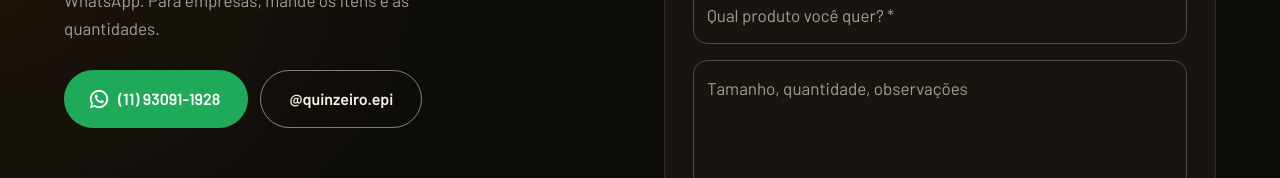
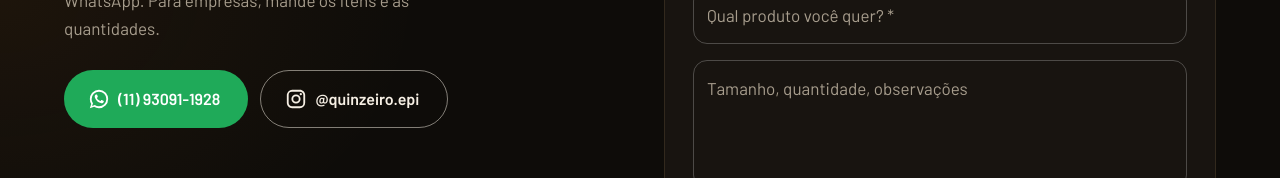
Before and after one commit to camposdevs/QZ_EPIs, a React (Vite) app: page / in a window 1280 px wide. Shown: the part 6765-6943 px from the top of the page. Built offline with nearby package versions, Linux system fonts and the light colour scheme; a web font is replaced by a local one.

Commit message:
feat: adicionando ícone do Instagram no botão de contato

```diff
--- a/src/sections/Contato.jsx
+++ b/src/sections/Contato.jsx
@@ -1,5 +1,6 @@
 import { Box, Button, Card, Container, Stack, TextField, Typography } from '@mui/material';
 import WhatsAppIcon from '@mui/icons-material/WhatsApp';
+import InstagramIcon from '@mui/icons-material/Instagram'
 import { INSTAGRAM, PHONE_LABEL } from '../config';
 import { waLink, GENERIC_MESSAGE } from '../utils/whatsapp';
 
@@ -22,7 +23,7 @@ export default function Contato() {
             </Typography>
             <Stack direction="row" flexWrap="wrap" gap={1.5}>
               <Button size="large" variant="contained" color="whatsapp" startIcon={<WhatsAppIcon />} href={waLink(GENERIC_MESSAGE)} target="_blank" rel="noopener noreferrer">{PHONE_LABEL}</Button>
-              <Button size="large" variant="outlined" color="ink" href={`https://instagram.com/${INSTAGRAM}`} target="_blank" rel="noopener noreferrer">@{INSTAGRAM}</Button>
+              <Button size="large" variant="outlined" color="ink" startIcon={<InstagramIcon />} href={`https://instagram.com/${INSTAGRAM}`} target="_blank" rel="noopener noreferrer">@{INSTAGRAM}</Button>
             </Stack>
           </Box>
           <Card component="form" onSubmit={onSubmit} sx={{ p: { xs: 2.5, md: 3.5 }, borderRadius: 3, display: 'grid', gap: 2 }}>
```
